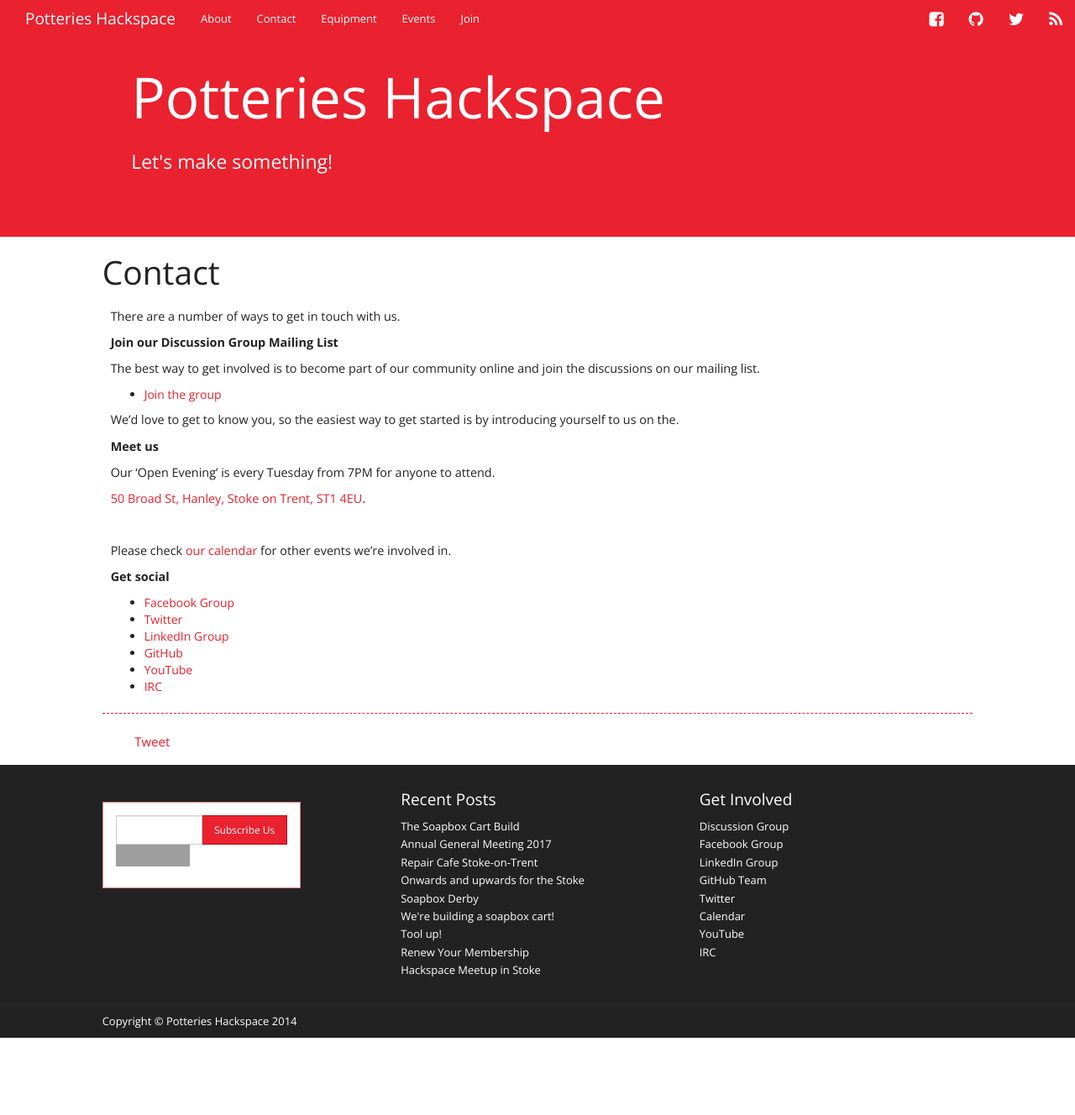
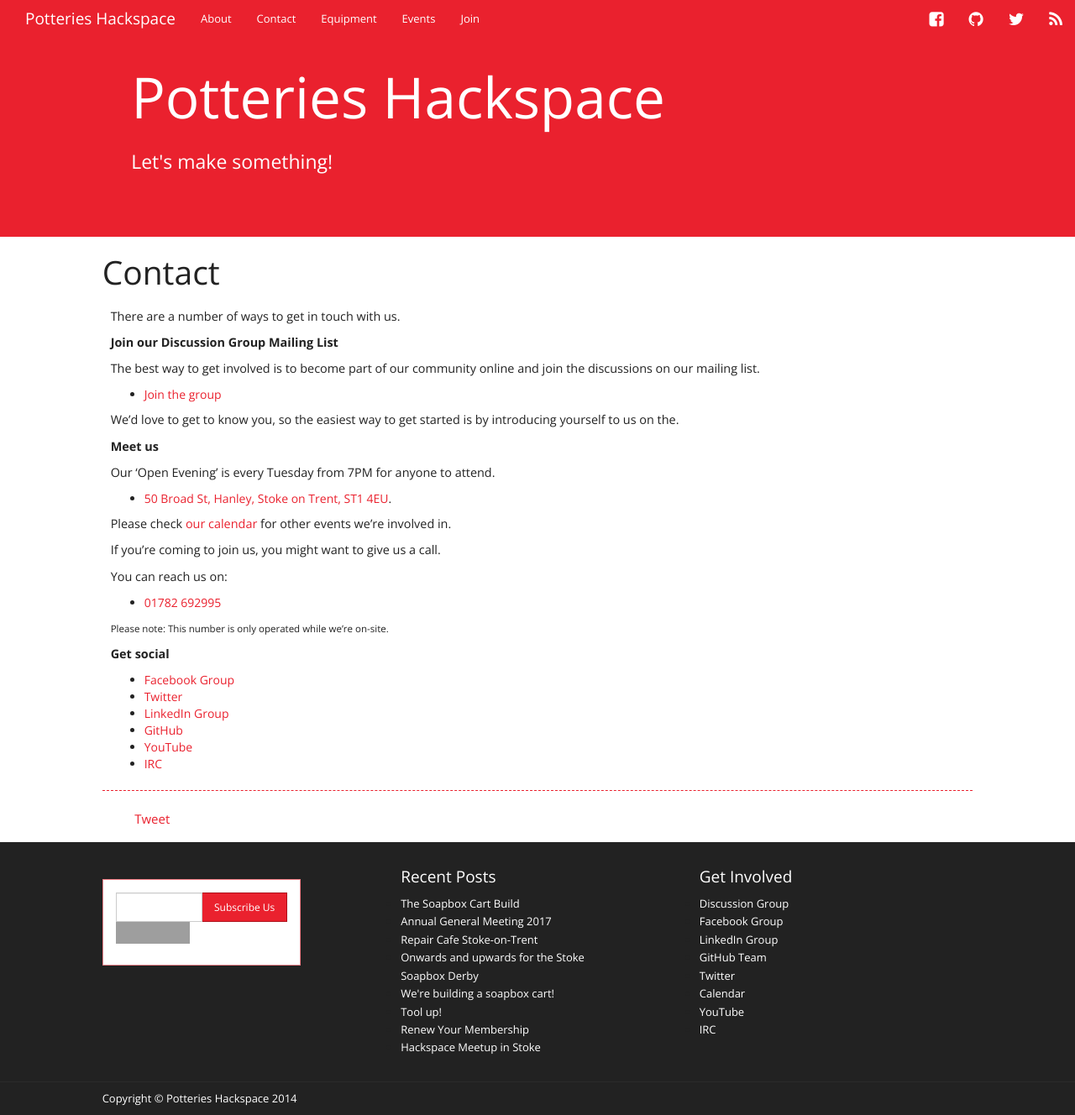
Before and after one commit to PotteriesHackspace/potterieshackspace.github.com, a Jekyll site: the page built from contact.md, in a window 1280 px wide and 1328 px high. Shown: the whole window at 84% size. Built offline with Jekyll 4.4.1, drawn with Linux system fonts in a browser that asks for light colours; nearby versions of some CDN libraries; comment, search, counter and statistics services are not loaded; grey boxes are pictures that could not be loaded.

Commit message:
Add the phone number to the website

```diff
--- a/contact.md
+++ b/contact.md
@@ -22,11 +22,17 @@
 
 Our &#8216;Open Evening&#8217; is every Tuesday from 7PM for anyone to attend.
 
-[50 Broad St, Hanley, Stoke on Trent, ST1 4EU](https://map.what3words.com/tribe.rested.stones).
-
-&nbsp;
+* [50 Broad St, Hanley, Stoke on Trent, ST1 4EU](https://map.what3words.com/tribe.rested.stones).
 
 Please check [our calendar](https://www.google.com/calendar/embed?src=00nfs1crll5qrehok98qmmitlc%40group.calendar.google.com&ctz=Europe/London) for other events we&#8217;re involved in.
+
+If you're coming to join us, you might want to give us a call.
+
+You can reach us on:
+
+* <a href="tel:01782 692995">01782 692995</a>
+
+<small>Please note: This number is only operated while we're on-site.</small>
 
 **Get social**
 
```
